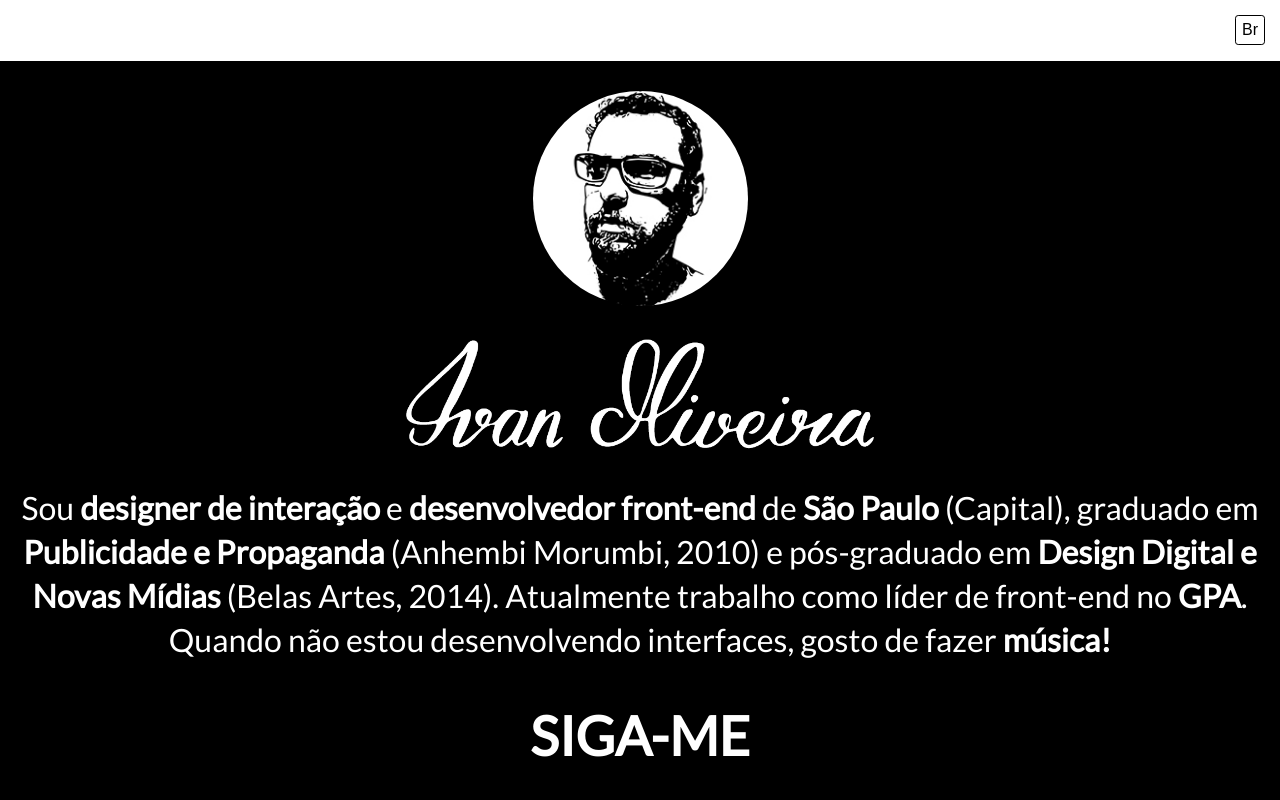
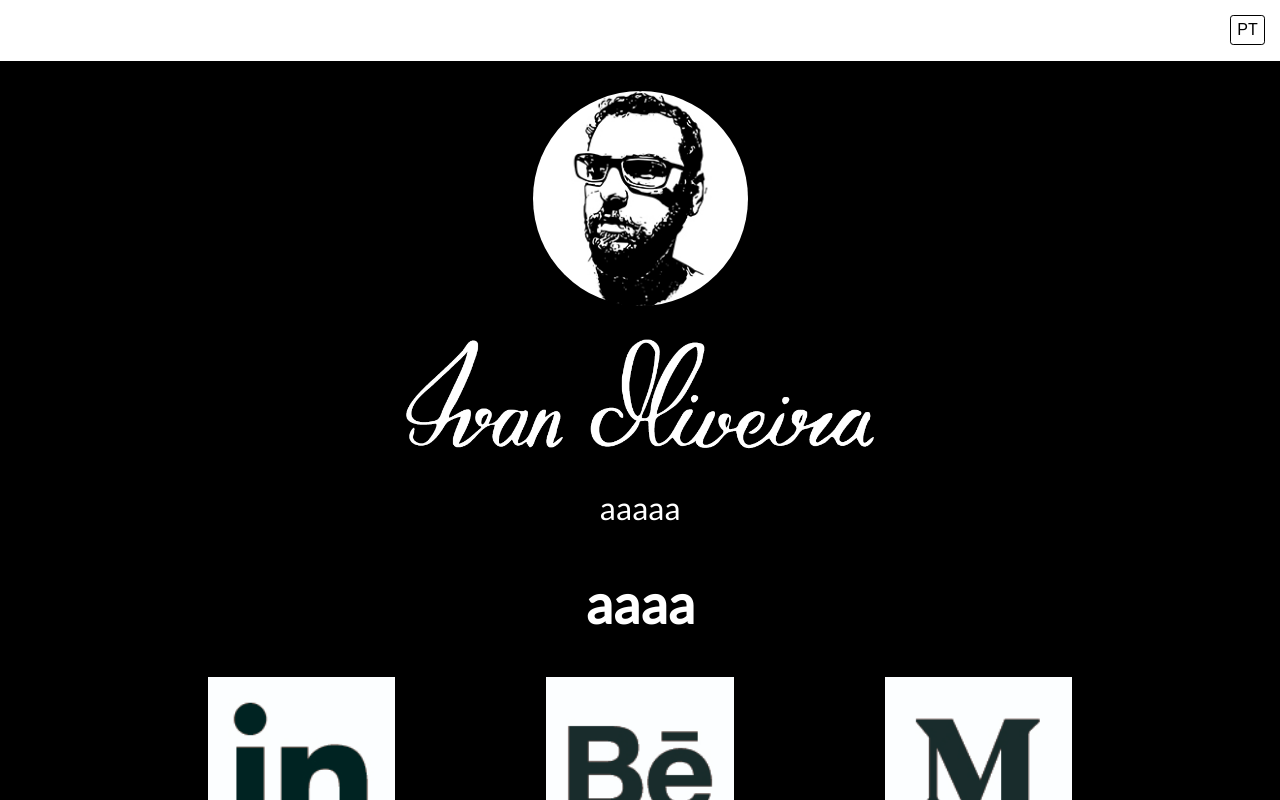
Before and after one commit to aivansz/personal-website, a Next.js app: page / in a window 1280 px wide. Shown: the top 800 px of the page. Built offline with nearby package versions, Linux system fonts and the light colour scheme.

Commit message:
creating routes

```diff
--- a/components/Content.js
+++ b/components/Content.js
@@ -102,8 +102,8 @@ export default class MainContent extends React.Component {
             <HeaderTitle1>
                 <Logo src={this.logo}/>
             </HeaderTitle1>
-            <Text>Sou <strong>designer de interação</strong> e <strong>desenvolvedor front-end</strong> de <strong>São Paulo</strong> (Capital), graduado em <strong>Publicidade e Propaganda</strong> (Anhembi Morumbi, 2010) e pós-graduado em <strong>Design Digital e Novas Mídias</strong> (Belas Artes, 2014). Atualmente trabalho como líder de front-end no <strong>GPA</strong>. Quando não estou desenvolvendo interfaces, gosto de fazer <strong>música!</strong></Text>
-            <HeaderTitle2>SIGA-ME</HeaderTitle2>
+            <Text>aaaaa</Text>
+            <HeaderTitle2>aaaa</HeaderTitle2>
             <Grid>
                 <Column>
                     <Image src={this.linkedin}/>
--- a/components/MainHeader.js
+++ b/components/MainHeader.js
@@ -1,3 +1,5 @@
+import React from 'react';
+import pubsub from 'pubsub-js';
 import styled from 'styled-components';
 
 const InnerHeader = styled.header`
@@ -18,7 +20,7 @@ const HeaderButton = styled.button`
   color 0.3s ease ;
   cursor: pointer;
   height: 30px;
-  width: 30px;
+  width: 35px;
   border: 1px black solid;
   font-size:16px;
   background-color: white;
@@ -29,14 +31,31 @@ const HeaderButton = styled.button`
   border-radius: 3.2px;
 `
 
-const MainHeader = () => (
-  <div>
+class MainHeader extends React.Component{
+  constructor(props){
+    super(props);
+    this.state = {lang: this.props.lang};
+    console.log(this.props);
+  }
+
+  changeLang(lang){
+    let text = {};
+    if(lang === 'PT'){
+        this.setState({info: text['EN']});
+    }else{
+        this.setState({info: text['PT']});
+    }
+  }
+
+  render(){
+    return (
+      <div>
         <InnerHeader id="main-header">
-          <HeaderButton>
-          Br
-          </HeaderButton>
+          <HeaderButton onClick={this.changeLang}>{this.props.lang}</HeaderButton>
         </InnerHeader>
-  </div>
-)
+      </div>
+    )
+  }
+}
 
 export default MainHeader;
--- a/package.json
+++ b/package.json
@@ -15,6 +15,7 @@
     "express": "^4.16.3",
     "isomorphic-unfetch": "^2.1.1",
     "next": "^6.1.2",
+    "pubsub-js": "^1.7.0",
     "react": "^16.5.1",
     "react-dom": "^16.5.1",
     "react-markdown": "^3.6.0",
--- a/pages/index.js
+++ b/pages/index.js
@@ -1,3 +1,4 @@
+import React from 'react';
 import MainHeader from '../components/MainHeader';
 import Content from '../components/Content';
 import { injectGlobal } from 'styled-components';
@@ -14,10 +15,23 @@ injectGlobal`
   }
 `
 
-const index = () =>
-    <div>
-        <MainHeader></MainHeader>
-        <Content></Content>
-    </div>
+class index extends React.Component{
+    constructor(){
+        super();
+        this.state = {lang : 'PT'}
+    }
+
+
+
+    render(){
+        return (
+            <div>
+                <MainHeader lang={this.state.lang}></MainHeader>
+                <Content lang={this.state.lang} ></Content>
+            </div>
+        )
+    }
+}
+
 
 export default index;
--- /dev/null
+++ b/services/language.js
@@ -0,0 +1,3 @@
+export default function changeLanguage(lang){
+
+}
```
Also changed, not shown: assets/text.js (added, +10 -0 lines), server.js (+1 -6 lines), 1 other file (tests, documents, lock files or other folders).
